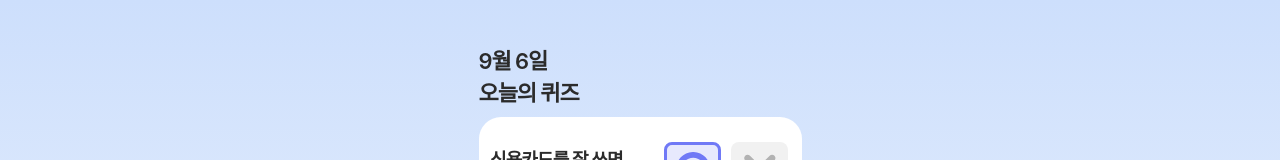
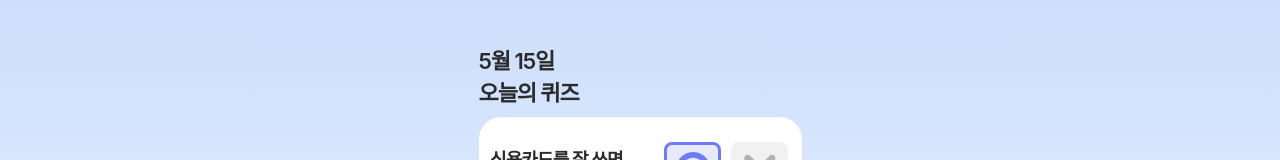
Before and after one commit to CtrlX-oneDayWallet/dayPocket_Front, a React (Create React App) app: page /quiz/correct in a window 1280 px wide. Shown: the top 160 px of the page. Built offline with nearby package versions, Linux system fonts and the light colour scheme.

Commit message:
fix: 퀴즈 날짜 오늘로 수정

```diff
--- a/src/pages/quiz/Correct.tsx
+++ b/src/pages/quiz/Correct.tsx
@@ -21,6 +21,9 @@ const userAnswers = [
 
 export default function Correct() {
   const navigate = useNavigate();
+  const date = new Date();
+  const month = date.getMonth() + 1;
+  const day = date.getDate();
 
   const correctCount = questions.reduce((acc, q) => {
     const user = userAnswers.find((a) => a.id === q.id);
@@ -38,7 +41,7 @@ export default function Correct() {
   return (
     <S.ExplanationContainer>
       <S.Title>
-        9월 6일
+        {`${month}월 ${day}일`}
         <br />
         오늘의 퀴즈
       </S.Title>
--- a/src/pages/quiz/Explanation.tsx
+++ b/src/pages/quiz/Explanation.tsx
@@ -13,9 +13,13 @@ const questions = [
 
 export default function Explanation() {
   const navigate = useNavigate();
+
   const [answers, setAnswers] = useState(
     questions.map((q) => ({ id: q.id, answer: null as boolean | null }))
   );
+  const date = new Date();
+  const month = date.getMonth() + 1;
+  const day = date.getDate();
 
   const handleAnswer = (id: number, value: boolean) => {
     setAnswers((prev) =>
@@ -32,7 +36,7 @@ export default function Explanation() {
   return (
     <S.ExplanationContainer>
       <S.Title>
-        9월 6일
+        {`${month}월 ${day}일`}
         <br />
         오늘의 퀴즈
       </S.Title>
```
